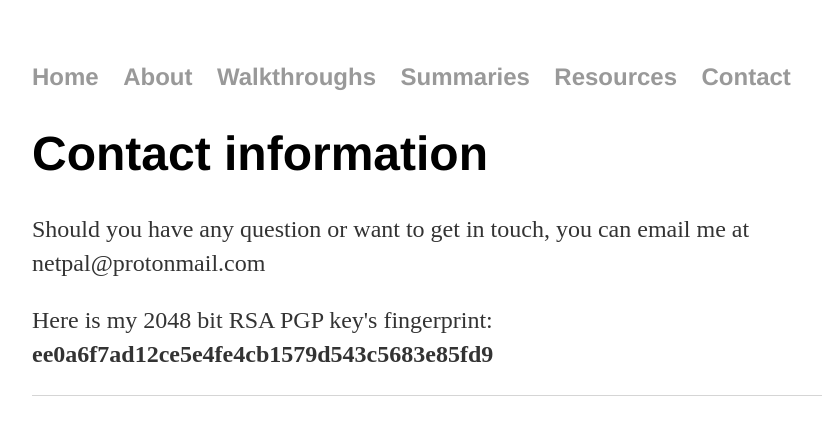
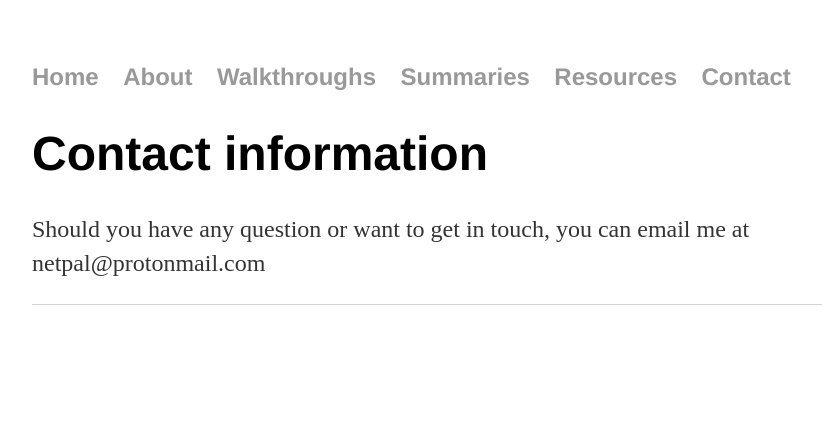
Before and after one commit to jsom1/jsom1.github.io, a Jekyll site: the page built from contact/index.html, in a window 1280 px wide. Shown: the top 435 px of the page, without its empty margins (160-982 px from the left). Built offline with Jekyll 4.4.1, drawn with Linux system fonts in a browser that asks for light colours.

Commit message:
Update index.html

```diff
--- a/contact/index.html
+++ b/contact/index.html
@@ -8,8 +8,8 @@
 		Should you have any question or want to get in touch, you can email me at netpal@protonmail.com
 	</p>
 	<p>
-		Here is my 2048 bit RSA PGP key's fingerprint:<br>
-		<strong>ee0a6f7ad12ce5e4fe4cb1579d543c5683e85fd9</strong>
+		<!--Here is my 2048 bit RSA PGP key's fingerprint:<br>
+		<strong>ee0a6f7ad12ce5e4fe4cb1579d543c5683e85fd9</strong>-->
 	</p>
 
 </div>
```
